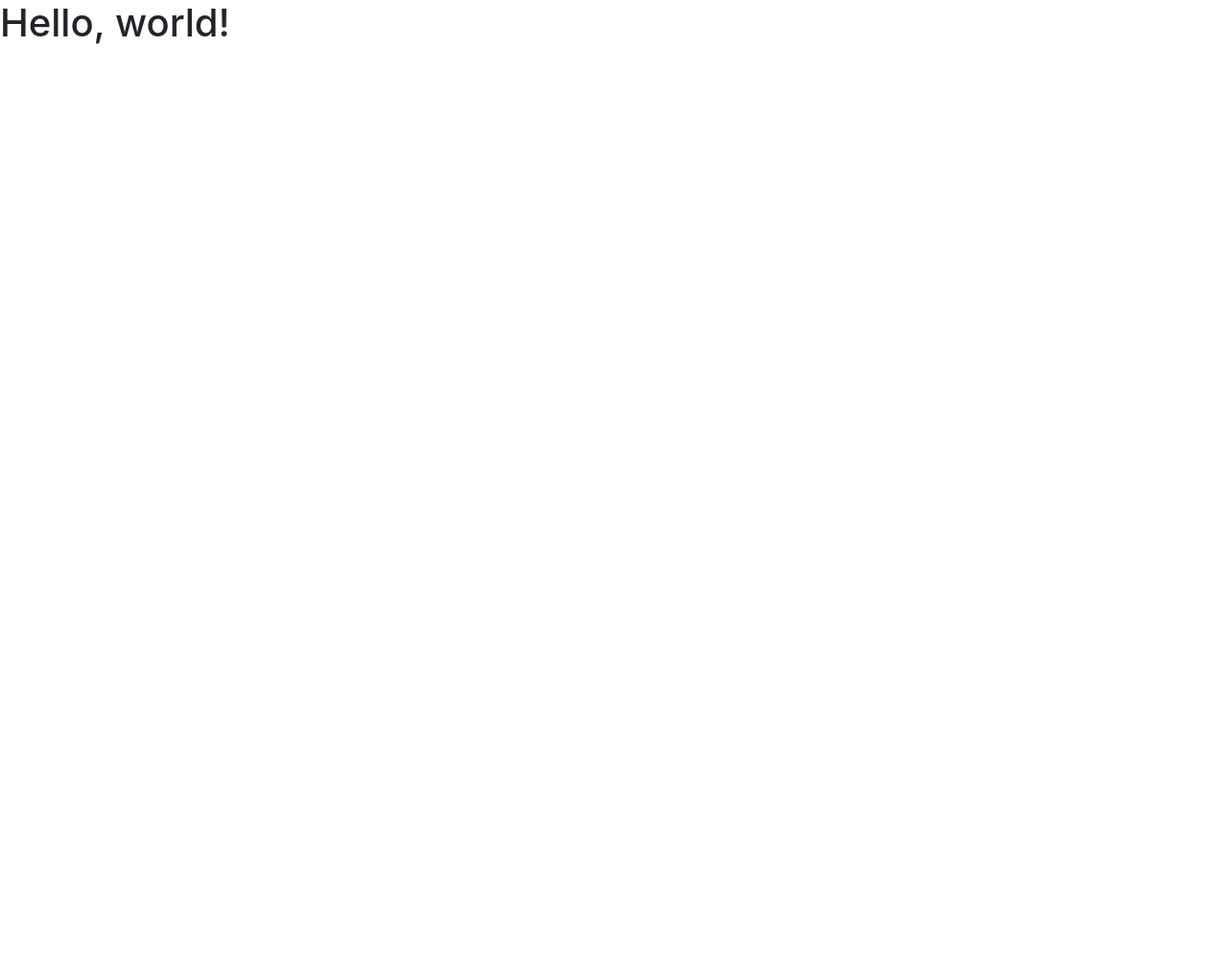
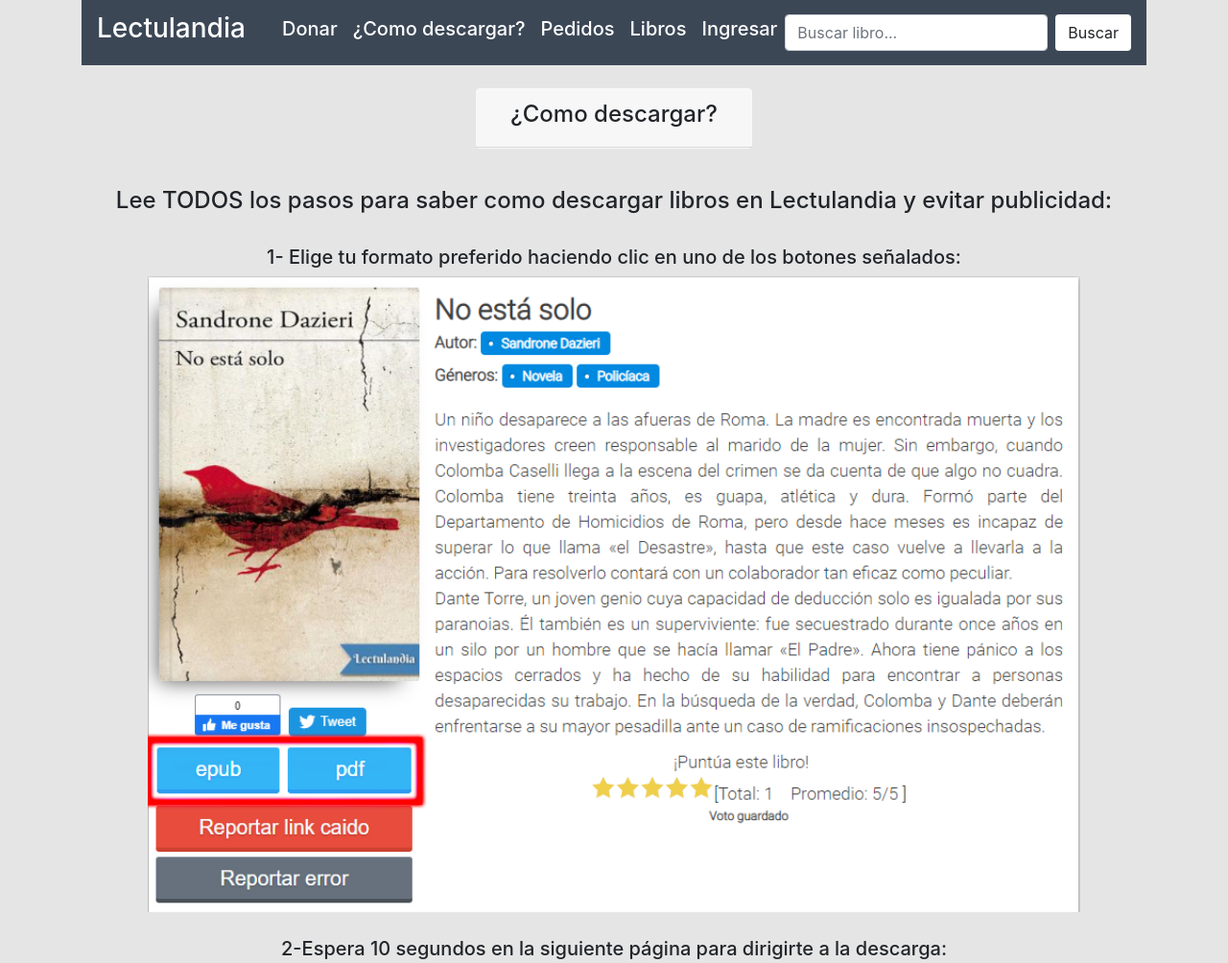
Before and after one commit to luisveck/books-bs4, a plain HTML site: page como-descargar.html in a window 1280 px wide. Shown: the top 1004 px of the page at 96% size. Before the commit the page ends 800 px from the top, so only its background shows below. Drawn offline with Linux system fonts and the light colour scheme.

Commit message:
estructuracion y modificacion de la pagina como descargar

```diff
--- a/como-descargar.html
+++ b/como-descargar.html
@@ -8,12 +8,72 @@
 
     <!-- Bootstrap CSS -->
     <link rel="stylesheet" href="assets/css/bootstrap.min.css">
+    <link rel="stylesheet" href="css/custom.css">
 
     <title>Home - Bootstrap 4 Books</title>
 </head>
 
 <body>
-    <h1>Hello, world!</h1>
+
+   <div class="container">
+        <nav class="navbar navbar-expand-lg navbar-light">
+            <a class="navbar-brand" href="#" style="color: white"><h3>Lectulandia</h3></a>
+            <button class="navbar-toggler" type="button" data-toggle="collapse" data-target="#navbarNavAltMarkup"
+                aria-controls="navbarNavAltMarkup" aria-expanded="false" aria-label="Toggle navigation">
+                <span class="navbar-toggler-icon"></span>
+            </button>
+            <div class="collapse navbar-collapse" id="navbarNavAltMarkup">
+                <div class="navbar-nav ml-auto">
+                    <a class="nav-item nav-link active" href="#" style="color: white"><h5>Donar</h5></a>
+                    <a class="nav-item nav-link" href="#" style="color: white"><h5>¿Como descargar?</h5></a>
+                    <a class="nav-item nav-link" href="#" style="color: white"><h5>Pedidos</h5></a>
+                    <a class="nav-item nav-link" href="#" style="color: white"><h5>Libros</h5></a>
+                    <a class="nav-item nav-link" href="#" style="color: white"><h5>Ingresar</h5></a>
+                    <form class="form-inline my-2 my-lg-0">
+                        <input class="form-control mr-sm-2" type="search" placeholder="Buscar libro..."
+                            aria-label="Search">
+                        <button class="btn  my-2 my-sm-0" type="submit">Buscar</button>
+                    </form>
+                </div>
+            </div>
+        </nav>
+        <br>
+
+    <center>
+        <div class="card border-light mb-3" style="max-width: 18rem;">
+            <div class="card-header"><h4>¿Como descargar?</h4></div>
+        </div>
+        <br>
+        <h4>Lee TODOS los pasos para saber como descargar libros en Lectulandia y evitar publicidad:</h4>
+        <br>
+        <h5>1- Elige tu formato preferido haciendo clic en uno de los botones señalados:</h5>
+    </center>
+
+    <center>
+    <div>
+        <div class="container">
+            <img src="assets/img/cap2.png" alt="#" style="width:90%" class="mx-auto d-block">
+        </div>
+    </div>
+        <br>
+            <h5>2-Espera 10 segundos en la siguiente página para dirigirte a la descarga:</h4>
+                <br>
+               <img src="assets/img/cap3.png" alt="#" style="width:35%" class="mx-auto d-block">
+
+                 <img src="assets/img/cap4.png" alt="#" style="width:47%" class="mx-auto d-block">
+                    <br>
+
+                    <img src="assets/img/cap5.png" alt="#" style="width:30%" class="mx-auto d-block">
+
+                         <img src="assets/img/cap6.png" alt="#" style="width:90%" class="mx-auto d-block">
+
+        <br>
+        <center>
+            <h5>Una vez en la página de descarga haz clic en el botón destacado para comenzar la descarga:</h5>
+            <img src="assets/img/cap7.png" alt="#" style="width:100%" class="mx-auto d-block">
+        </center>
+        <br>
+    </div>
 
     <!-- Optional JavaScript -->
     <!-- jQuery first, then Popper.js, then Bootstrap JS -->
```
Also changed, not shown: index.html (+0 -1 lines), assets/img/cap2.png (added), assets/img/cap3.png (added), assets/img/cap4.png (added), assets/img/cap5.png (added), assets/img/cap6.png (added), assets/img/cap7.png (added).
